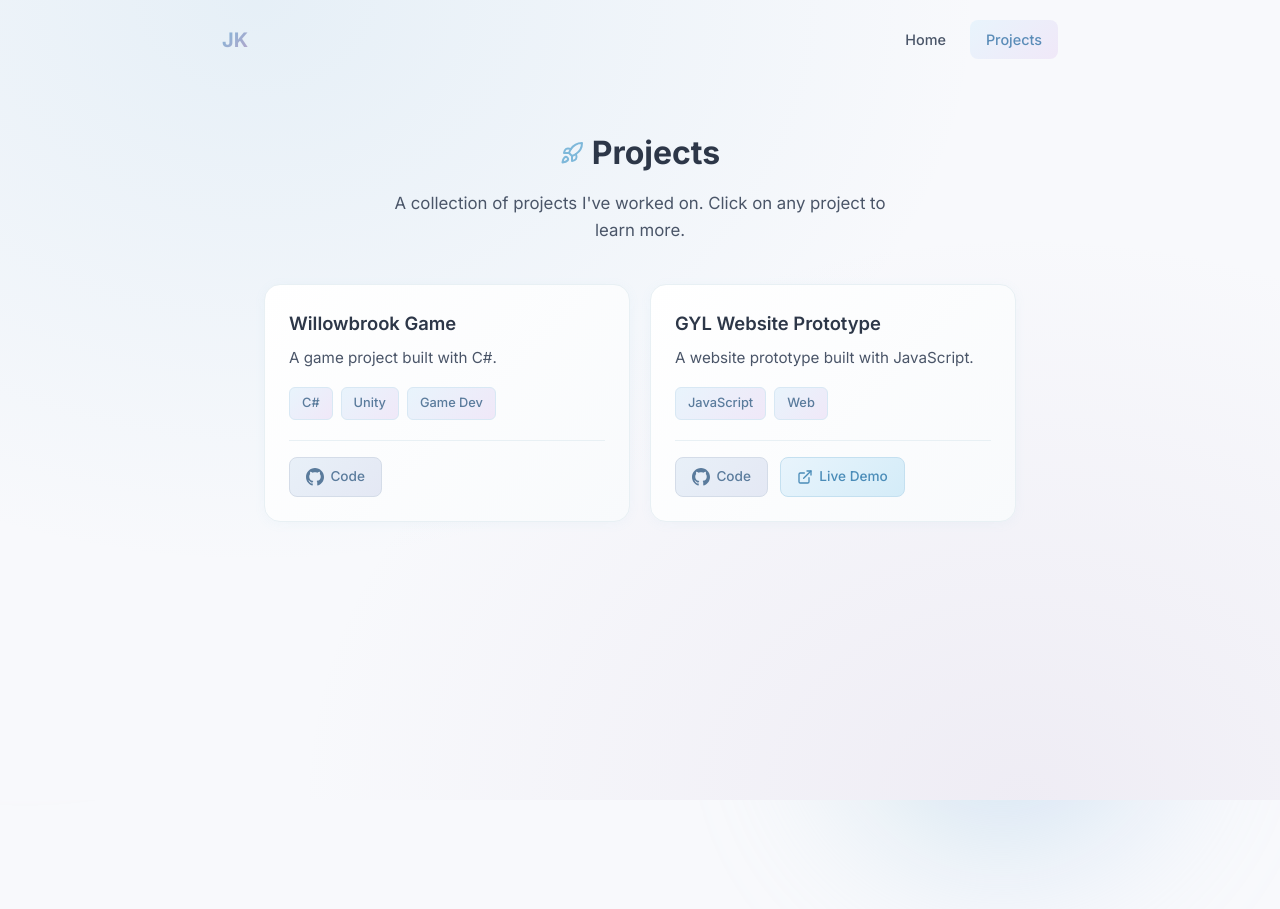
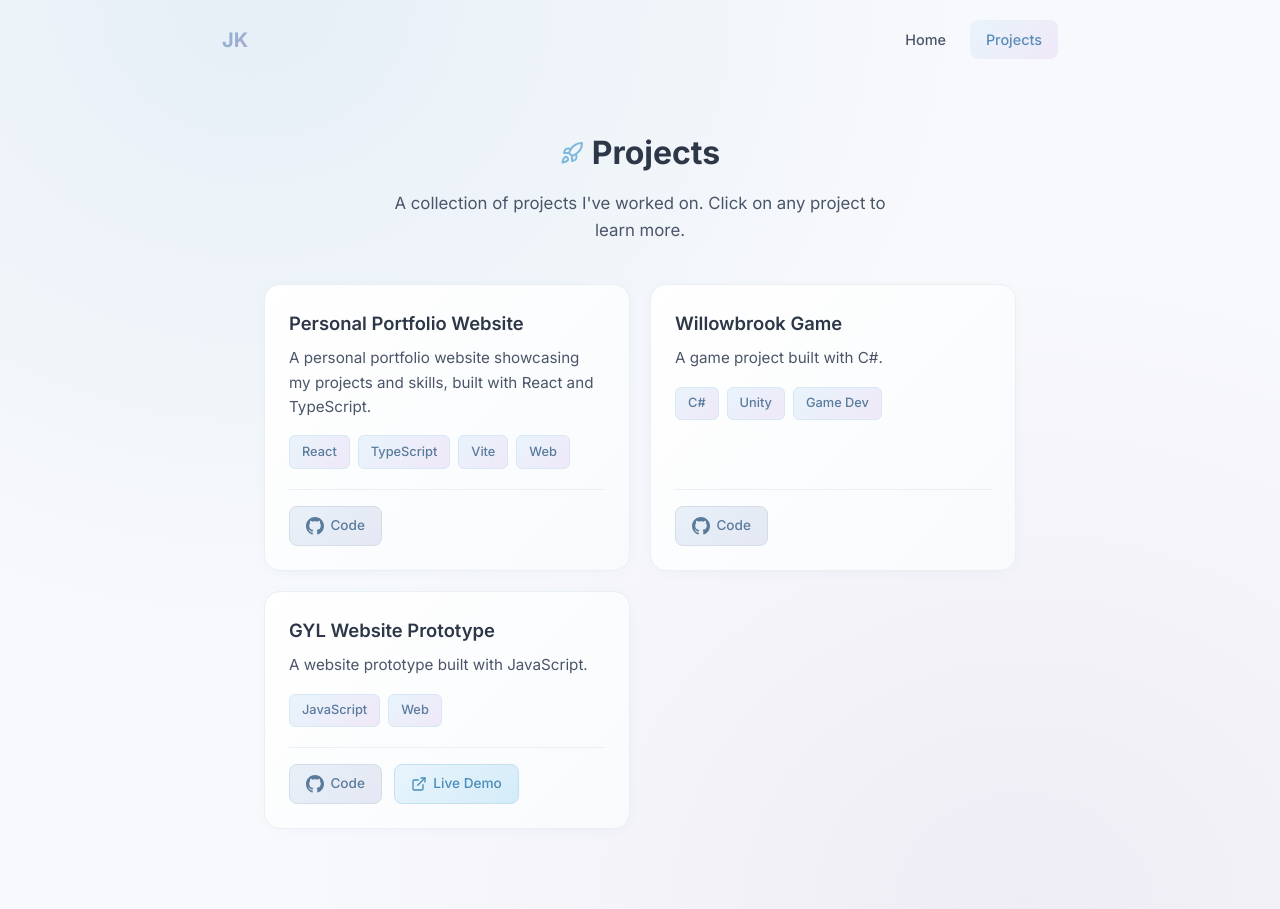
Before and after one commit to juliank1m/profile, a React (Vite) app: page /projects in a window 1280 px wide. Before the commit the page ends 800 px from the top, so only its background shows below. Built offline with nearby package versions, Linux system fonts and the light colour scheme.

Commit message:
Add portfolio website to projects page

```diff
--- a/src/pages/Projects.tsx
+++ b/src/pages/Projects.tsx
@@ -4,6 +4,14 @@ import './Projects.css'
 
 // You can add your projects here
 const projects = [
+  {
+    id: 'portfolio-website',
+    title: 'Personal Portfolio Website',
+    description: 'A personal portfolio website showcasing my projects and skills, built with React and TypeScript.',
+    tags: ['React', 'TypeScript', 'Vite', 'Web'],
+    github: 'https://github.com/juliank1m/juliankim.github.io',
+    liveDemo: undefined as string | undefined,
+  },
   {
     id: 'willowbrook-game',
     title: 'Willowbrook Game',
```
Also changed, not shown: src/pages/GylPrototype.css (line endings or trailing spaces).
